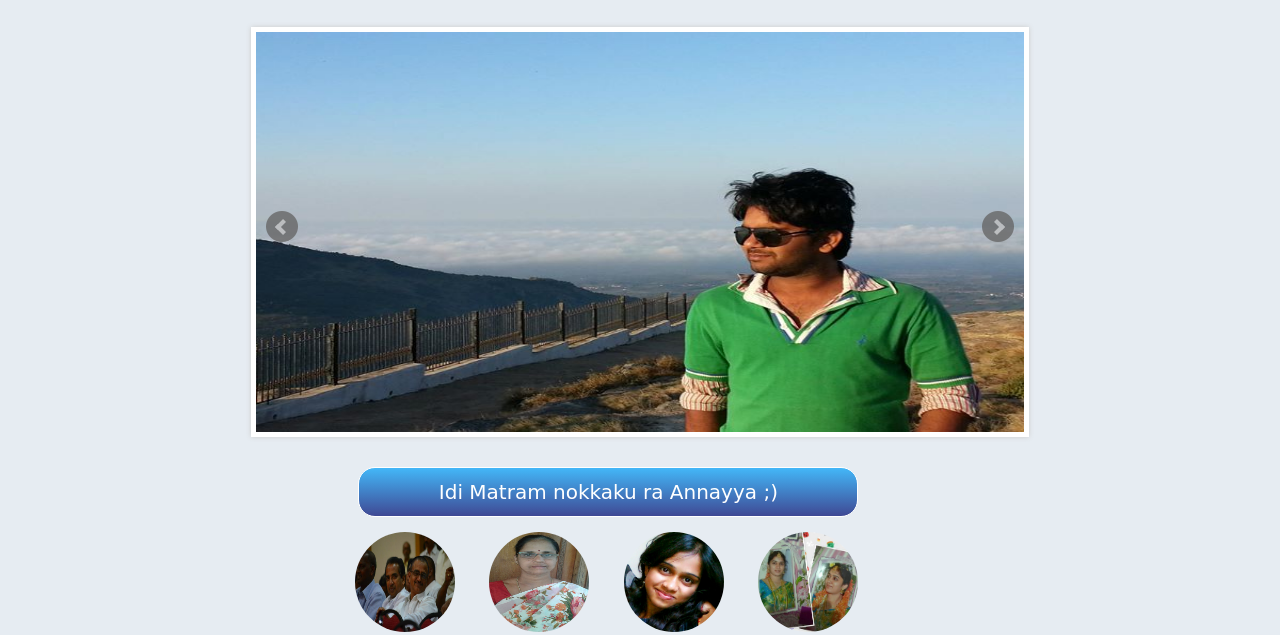
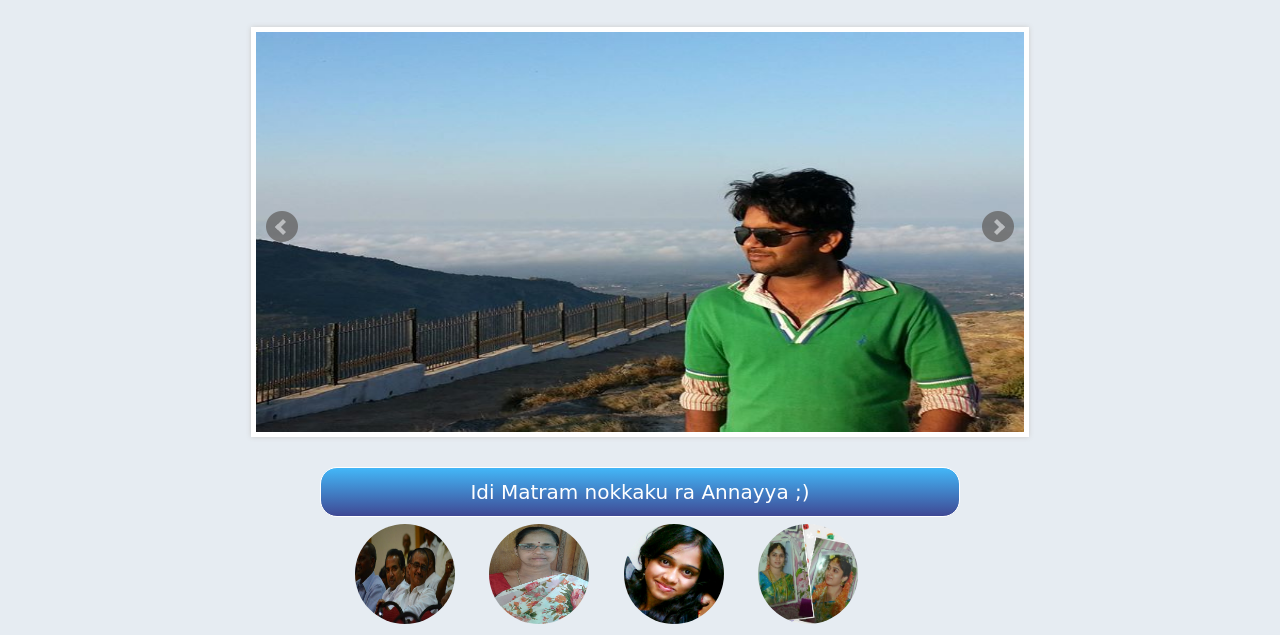
Before and after one commit to rtmgit/test, a plain HTML site: page index.html in a window 1280 px wide. Shown: the part 103-738 px from the top of the page. Drawn offline with Linux system fonts and the light colour scheme.

Commit message:
changed button size and its alignment

```diff
--- a/index.html
+++ b/index.html
@@ -88,13 +88,14 @@
 			background-size: 100% 100%;
 		}
 		#wishes{
-				margin: 10px 0px;
-				margin-left: 28%;
+				margin: 2px auto;
+				/*margin-left: 28%;*/
 				display: block;
 				height: 50px;
 				border: 1px solid white;
 				cursor: pointer;
-				width: 500px;
+				width: 50%;
+
 				border-radius: 17px;
 				font-size: 20px;
 				font-family: cursive;
@@ -142,7 +143,7 @@
 				height: 50px;
 				border: 1px solid white;
 				cursor: pointer;
-				width: 250px;
+				/*width: 250px;*/
 				border-radius: 17px;
 				font-size: 13px;
 			}
```
